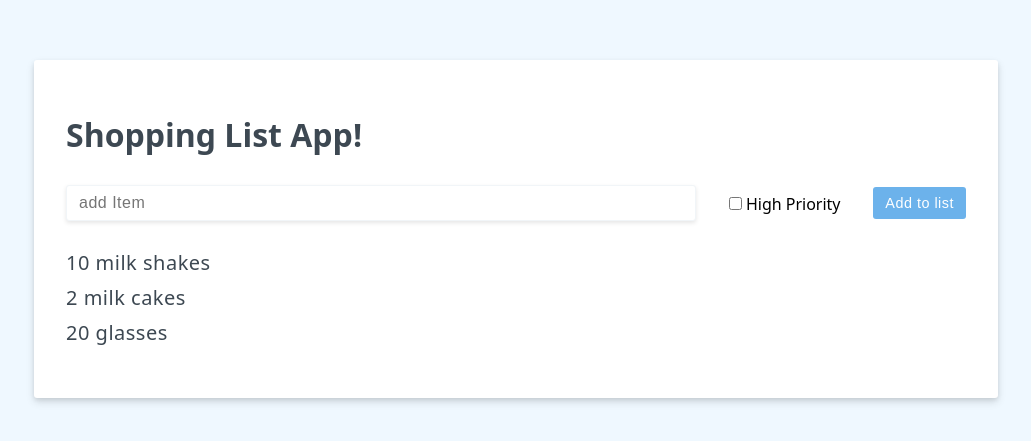
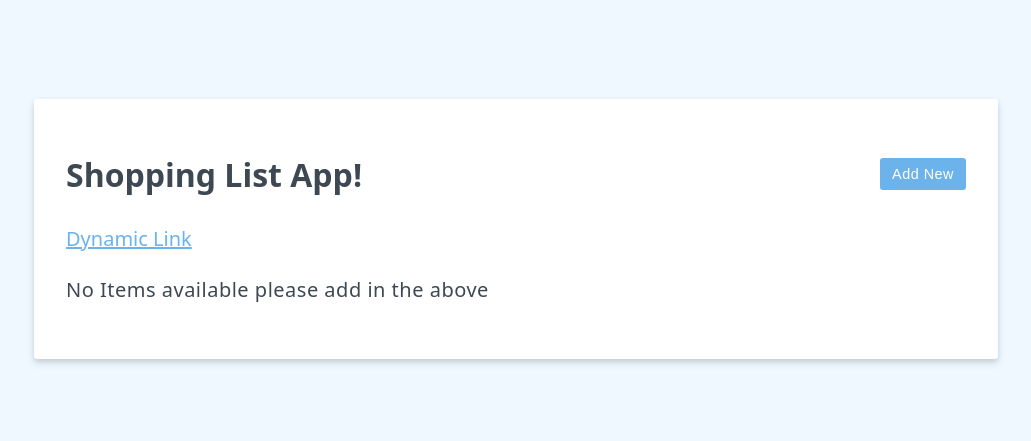
Before and after one commit to jacob-d242/Composition-API, a Vue app: page / in a window 1280 px wide. Shown: the part 171-612 px from the top of the page, without its empty margins (124-1155 px from the left). Built offline with nearby package versions, Linux system fonts and the light colour scheme.

Commit message:
html attribute binding

```diff
--- a/src/App.vue
+++ b/src/App.vue
@@ -4,21 +4,31 @@ import { ref } from 'vue'
 const msg = ref('Shopping List App!')
 const newItem = ref('')
 const newItemHighPriority = ref(false)
-const iceCreamFlavours = ref([]);
+const editing = ref(false);
 const listItems= ref ([
-  { id : 1 ,label :"10 milk shakes "},
- { id:2, label:"2 milk cakes"},
- { id : 3 , label :"20 glasses"}
+//   { id : 1 ,label :"10 milk shakes "},
+//  { id:2, label:"2 milk cakes"},
+//  { id : 3 , label :"20 glasses"}
 ])
 const saveItem=()=>{
   listItems.value.push({id: listItems.value.length + 1 ,label:newItem.value})
   newItem.value = ""
 }
+const editItem = (e) =>{
+  editing.value = e
+  newItem.value = ""
+}
 </script>
 
 <template>
-  <h1>{{ msg }}</h1>
+  <div class="header">
+    <h1>{{ msg }}</h1>
+    <button v-if="editing" class="btn btn-primary" @click="editItem(false)" >Cancel</button>
+    <button v-else class="btn btn-primary" @click="editItem(true)" >Add New</button>
+  </div>
+  <a v-bind:href="newItem">Dynamic Link</a>
   <form
+  v-if="editing "
    @submit.prevent="saveItem"
    class ="add-item-form">
 
@@ -29,6 +39,7 @@ const saveItem=()=>{
       High Priority
     </label>
     <button
+    :disabled="newItem.length === 0"
     class="btn btn-primary"
     >
     Add to list</button>
@@ -36,4 +47,7 @@ const saveItem=()=>{
   <ul>
     <li v-for="{id,label}, in listItems" :key="id">{{label }}</li>
   </ul>
+  <p v-if="!listItems.length ">
+    No Items available please add in the above
+  </p>
 </template>
```
